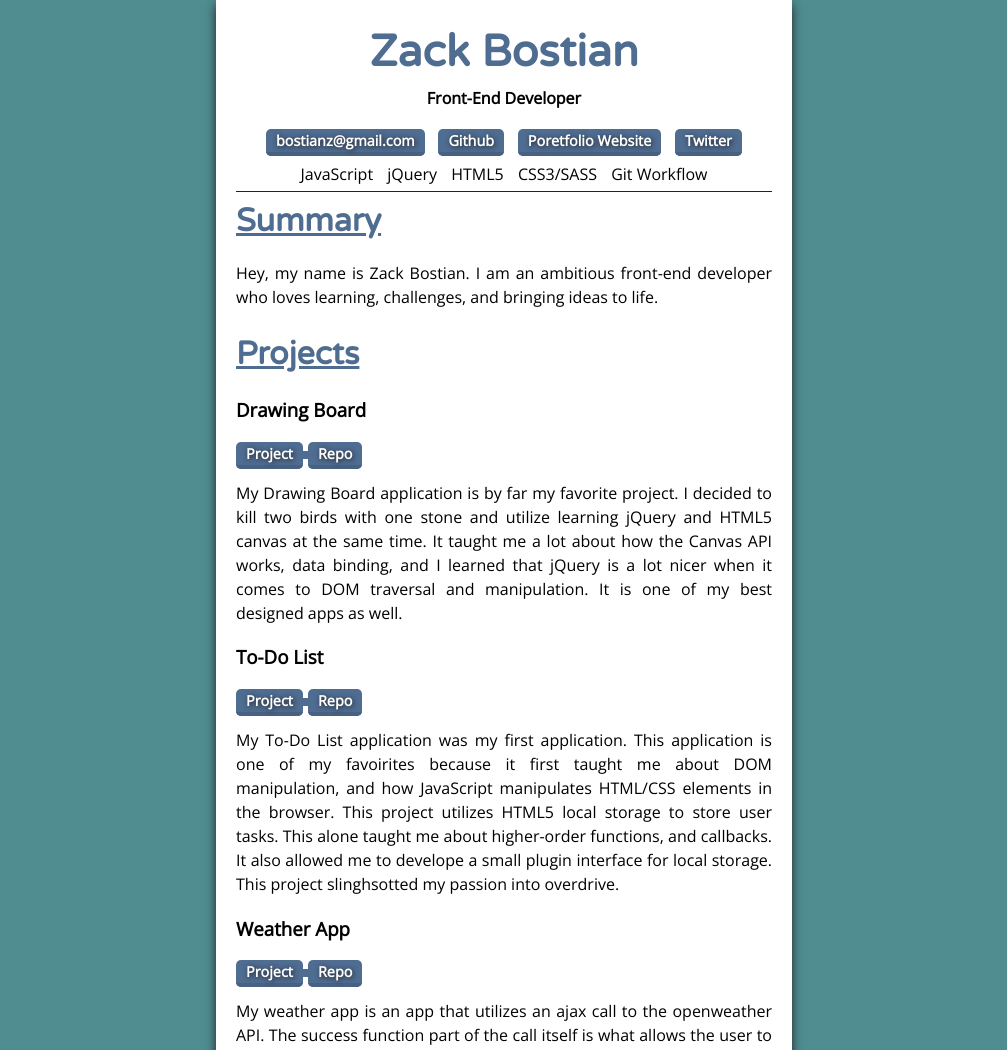
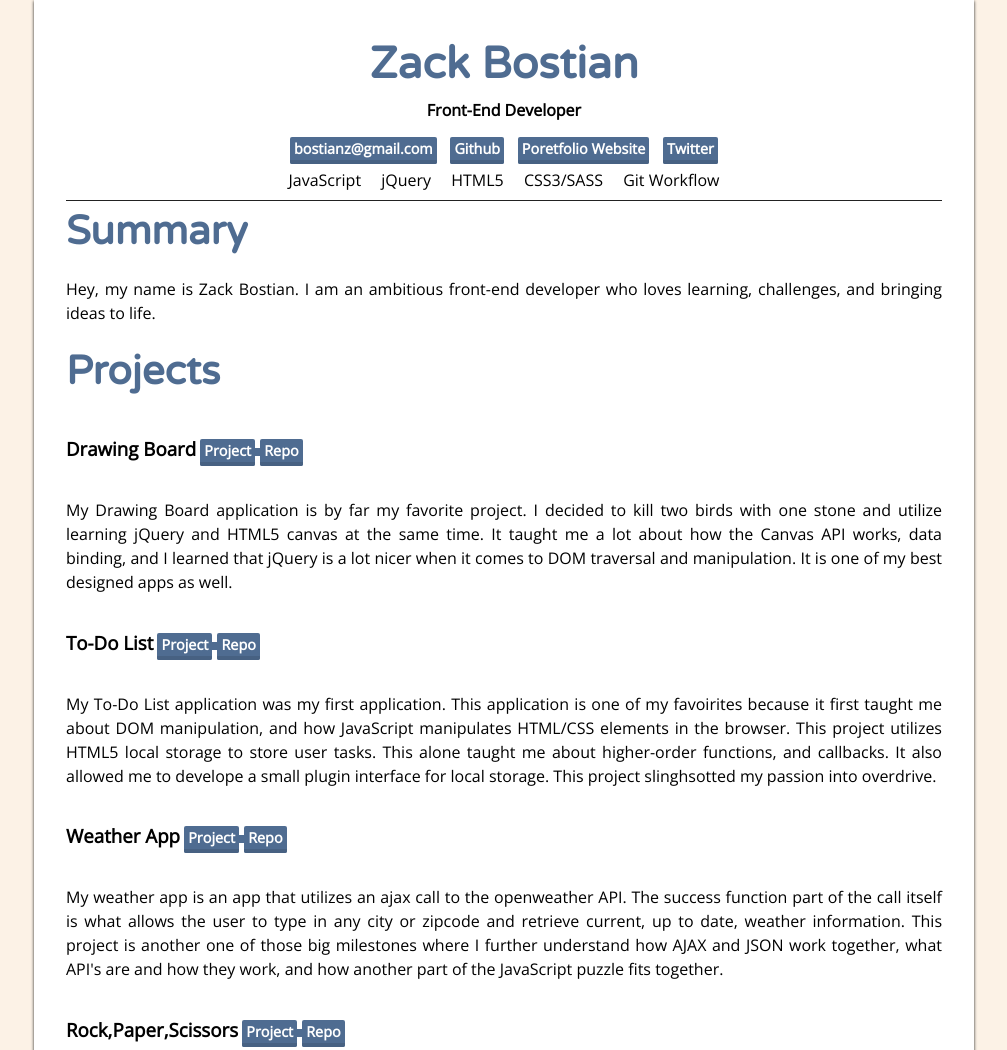
Before and after one commit to laere/Resume, a website: page index.html in a window 1280 px wide. Shown: the top 1050 px of the page, without its empty margins (136-1143 px from the left). Drawn offline with nearby package versions, Linux system fonts and the light colour scheme; a web font is replaced by a local one.

Commit message:
tons of style changes

```diff
--- a/css/main.scss
+++ b/css/main.scss
@@ -12,9 +12,10 @@ $body-font: 'Open Sans', 'Righteous', sans-serif;
 $font-color: #4f6c91;
 $no-margin: 0;
 
+
 html {
   box-sizing: border-box;
-  background-color: #4F8D91;
+  background-color: #FCF2E6;
 }
 
 *, *:after, *:before {
@@ -39,12 +40,15 @@ body {
 h1,h2, {
   font-family: $header-font;
   color: $font-color;
-  font-size: 2em;
+  margin: $no-margin;
 }
 
 h2 {
-  text-decoration: underline;
-  margin: 5px $no-margin;
+  font-size: 2.5em;
+  margin-bottom: 16px;
+}
+h3 {
+  display: inline-block;
 }
 
 p {
@@ -55,11 +59,10 @@ a {
   text-decoration: none;
   color: #fff;
   background-color: $font-color;
-  padding: 2px 10px;
-  border-radius: 5px;
   font-weight: bold;
+  padding: 2px 4px;
   border-bottom: 4px solid #476182;
-  text-shadow: 1px 1px 5px #222;
+  border-radius: 2px;
   &:hover {
     opacity: .8;
   }
@@ -69,12 +72,12 @@ a {
 //MAIN ELEMENTS//
 .container {
   margin: $no-margin auto;
-  width: 45%;
+  max-width: 940px;
   display: flex;
   flex-flow: column wrap;
   background-color: #fff;
-  padding: 20px;
-  box-shadow: 0px 5px 10px #222;
+  padding: 32px;
+  box-shadow: 0px 1px 3px #222;
   @media (max-width: 969px) {
     width: 80%;
   }
@@ -86,32 +89,32 @@ a {
   .header {
     text-align: center;
     border-bottom: 1px solid #222;
-    padding-bottom: 5px;
+    .title {
+      margin-bottom: 16px;
+      font-weight: bold;
+    }
     .name {
-      margin: $no-margin;
       font-size: 2.75em;
-    }
-    span {
-      font-weight: bold;
     }
     .contact {
       align-self: center;
-      margin-top: 20px;
-      margin-bottom: 10px;
       font-size: .9em;
+      margin-bottom: 8px;
       li {
         display: inline-block;
         margin: $no-margin 5px;
         @media (max-width: 1024px) {
           display: block;
-          margin: 5px $no-margin;
+          margin-bottom: 16px;
         }
       }
     }
     .skills {
       li {
         display: inline-block;
-        margin: $no-margin 5px;
+        margin-bottom: 8px;
+        margin-left: 8px;
+        margin-right: 8px;
         @media (max-width: 1024px) {
           display: block;
           margin: $no-margin;
@@ -122,6 +125,7 @@ a {
   .proj-links {
     font-size: .9em;
     font-weight: bold;
+    display: inline-block;
     .divider {
       background-color: $font-color;
       width: 5px;
--- a/index.html
+++ b/index.html
@@ -17,7 +17,7 @@
 <div class="container">
   <header class="header">
     <div><h1 class="name">Zack Bostian</h1></div>
-    <div><span>Front-End Developer</span></div>
+    <div class="title">Front-End Developer</div>
     <div class='contact'>
         <ul>
           <li><a href="mailto:bostianz@gmail.com">bostianz@gmail.com</a></li>
@@ -73,7 +73,7 @@
         <p>My weather app is an app that utilizes an ajax call to the openweather API. The success function part of the call itself is what allows the user to type in any city or zipcode and retrieve current, up to date, weather information. This project is another one of those big milestones where I further understand how AJAX and JSON work together, what API's are and how they work, and how another part of the JavaScript puzzle fits together. </p>
       </div>
       <div>
-        <h3>RPS - Rock,Paper,Scissors</h3>
+        <h3>Rock,Paper,Scissors</h3>
         <div class="proj-links">
           <a href="http://laere.github.io/RPS">Project</a><div class="divider"></div><a href="http://github.com/laere/RPS">Repo</a>
         </div>
```
Also changed, not shown: css/main.css, 1 other file.
